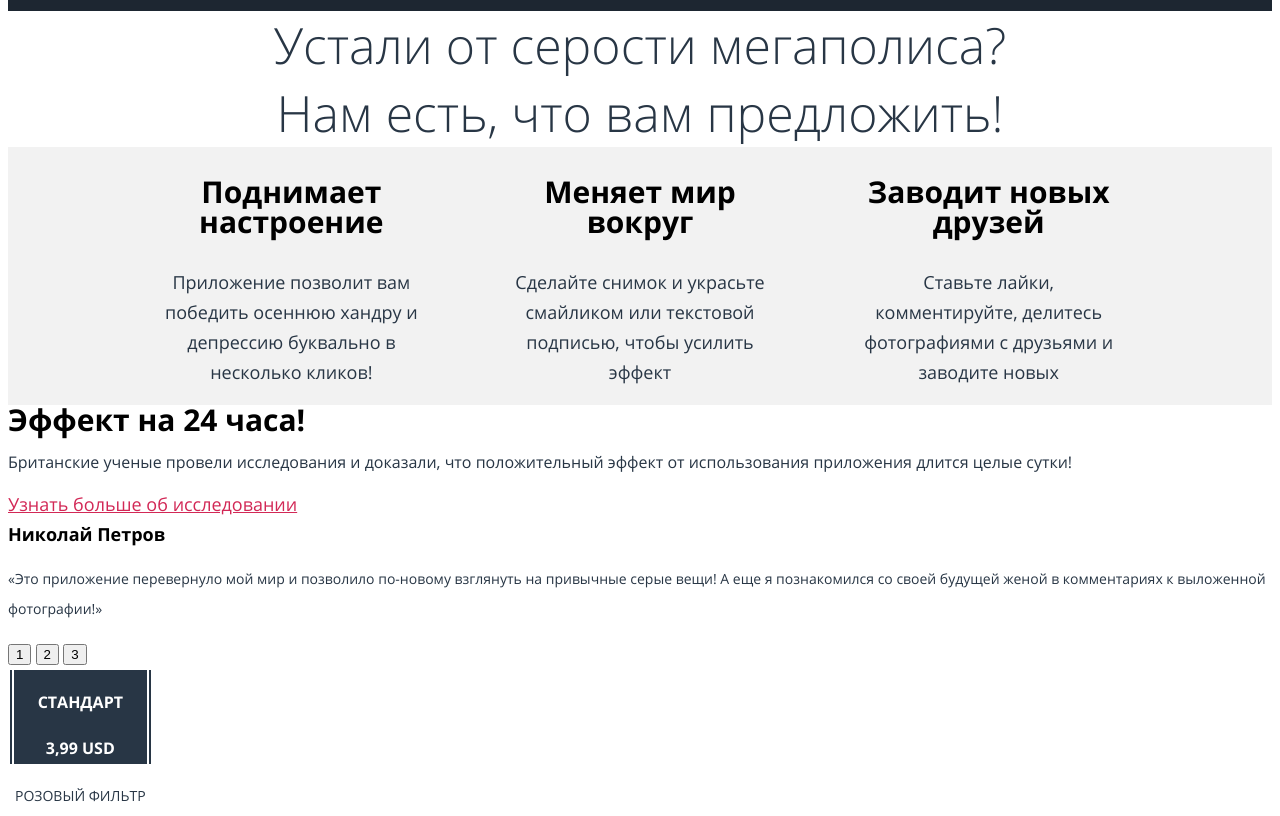
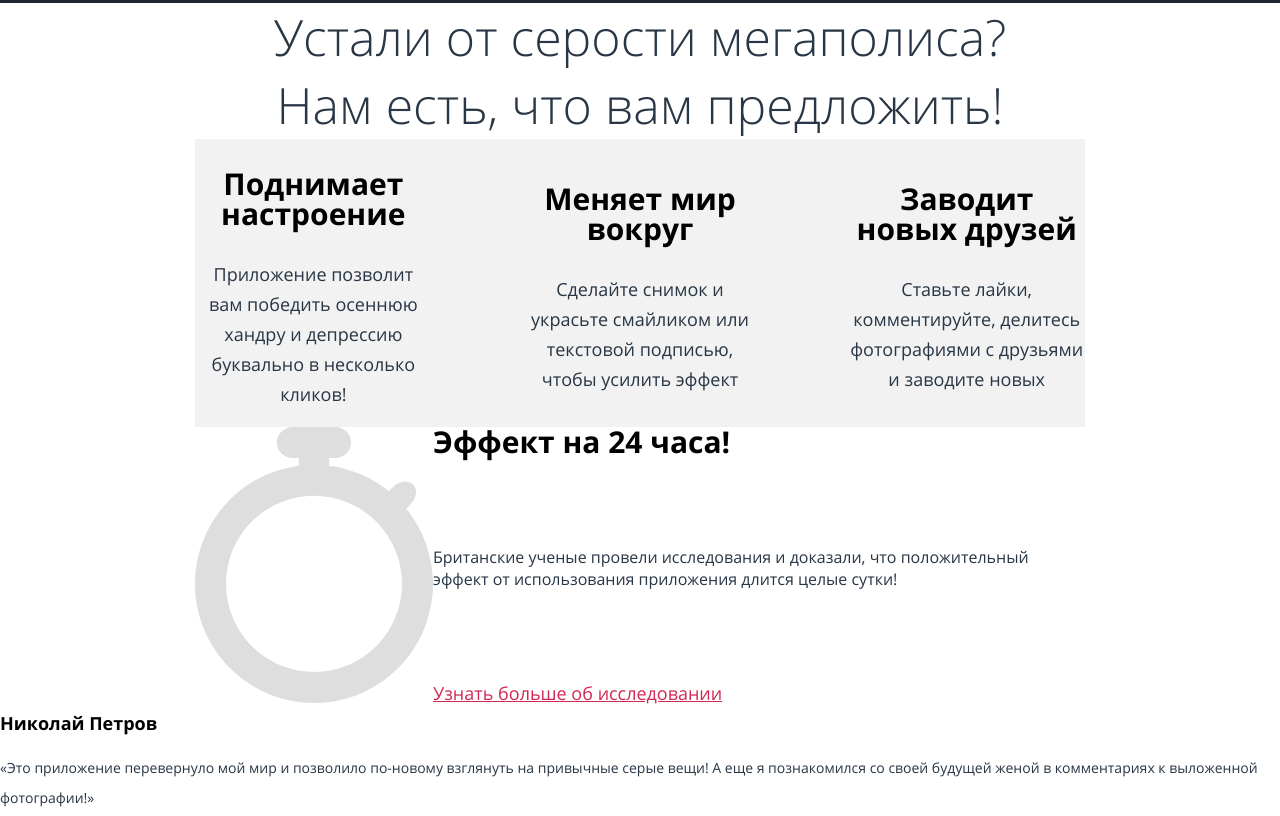
Before and after one commit to Ismailova4/1394731-pink-20, a plain HTML site: page source/index.html in a window 1280 px wide. Shown: the part 390-1206 px from the top of the page. Drawn offline with nearby package versions, Linux system fonts and the light colour scheme; files that its build step writes are made by us from their sources.

Commit message:
Адаптивные сетки базовых блоков

```diff
--- a/source/index.html
+++ b/source/index.html
@@ -99,6 +99,7 @@
        </section>
        <section class="features">
         <h2 class="visually-hidden">Преимущества</h2>
+        <div class="features__wrapper">
          <div class="features__description_wrapper">
           <p class="features__description_item">
             Устали от серости мегаполиса?
@@ -133,10 +134,17 @@
            </p>
          </div>
         </div>
+       </div>
        </section>
        <section class="research">
          <h2 class="visually-hidden">Эффект</h2>
         <div class="research__wrapper">
+          <div class="research__svg_wrapper">
+           <svg class="research__svg-icon" width="238" height="276" viewBox="0 0 238 276" fill="none" xmlns="http://www.w3.org/2000/svg">
+            <path d="M211.314 81.6277L215.587 77.3408C221.752 71.1663 222.878 62.1925 218.086 57.4017C213.294 52.6109 204.334 53.7227 198.176 59.8971L193.871 64.208C176.746 50.2779 156.074 41.4187 134.187 38.6304V30.9603H140.305C149.019 30.9603 156.151 23.994 156.151 15.4842C156.151 6.97427 149.019 0 140.305 0H97.7208C89.0075 0 81.8755 6.96627 81.8755 15.4842C81.8755 24.002 89.0075 30.9603 97.7208 30.9603H103.839V38.6304C77.6967 41.9933 53.4093 53.9522 34.7872 72.6308C16.1652 91.3093 4.26218 115.651 0.945904 141.835C-2.37038 168.02 3.08772 194.566 16.4638 217.309C29.8399 240.052 50.377 257.704 74.8528 267.496C99.3286 277.288 126.358 278.665 151.7 271.412C177.042 264.16 199.263 248.687 214.875 227.421C230.488 206.156 238.609 180.302 237.964 153.915C237.32 127.529 227.946 102.103 211.314 81.6277ZM119.013 244.947C101.61 244.947 84.5984 239.779 70.1286 230.097C55.6589 220.414 44.3813 206.652 37.7219 190.551C31.0625 174.45 29.3205 156.733 32.7162 139.64C36.1119 122.547 44.4927 106.847 56.7989 94.5241C69.105 82.2015 84.7837 73.81 101.852 70.411C118.921 67.012 136.613 68.7581 152.69 75.4285C168.768 82.0989 182.509 93.3939 192.176 107.885C201.844 122.377 207.003 139.413 207.001 156.841C206.999 180.209 197.728 202.619 181.227 219.142C164.726 235.665 142.347 244.947 119.013 244.947Z" fill="#DEDEDE"/>
+           </svg>
+          </div>
+          <div class="research__text_wrapper">
            <h3 class="research__heading">Эффект на 24 часа!</h3>
              <p class="research__content">
               Британские ученые провели исследования и доказали, что положительный эффект от использования приложения длится целые сутки!
@@ -144,6 +152,7 @@
              <a class="research__link" href="#">
               Узнать больше об исследовании
              </a>
+          </div>
         </div>
        </section>
        <section class="reviews">
--- a/source/sass/_features.scss
+++ b/source/sass/_features.scss
@@ -1,7 +1,7 @@
 .features {
     font-family: "OpenSans", "Arial", sans-serif;
-    background-image: url('../img/iphone-screen-mobile@1x.png');
-    background-repeat: no-repeat;
+    /*background-image: url('../img/iphone-screen-mobile@1x.png');
+    background-repeat: no-repeat; */
 
     &__description_wrapper {
         background-color: $white;
@@ -65,7 +65,7 @@
             column-gap: 90px;
             align-self: center;
             justify-self: center;
-            padding: 0 154px;
+            /*padding: 0 154px;*/
         }
     }
 
@@ -76,6 +76,23 @@
 }
 
 .features {
+
+    &__wrapper {
+
+        @media (min-width: $mobile-width) {
+
+        }
+
+        @media (min-width: $tablet-width) {
+           width: 620px;
+           margin: 0 auto;
+        }
+
+        @media (min-width: $desktop-width) {
+           width: 890px;
+           margin: 0 auto;
+        }
+    }
 
     &__definition {
       color: $black;
--- a/source/sass/_research.scss
+++ b/source/sass/_research.scss
@@ -7,27 +7,29 @@
     }
 
     @media (min-width: $tablet-width) {
-        display: block;
+        display: flex;
+        flex-direction: column;
+        justify-content: space-between;
     }
 
     @media (min-width: $desktop-width) {
-        display: block;
+        display: flex;
+        flex-direction: column;
+        justify-content: space-between;
     }
 
-    &__wrapper {
+    @media (min-width: $mobile-width) {
 
-        @media (min-width: $tablet-width) {
-            display: flex;
-            flex-direction: column;
-            justify-content: space-between;
-        }
+    }
 
-        @media (min-width: $desktop-width) {
-            display: flex;
-            flex-direction: column;
-            justify-content: space-between;
-        }
+    @media (min-width: $tablet-width) {
+       width: 620px;
+       margin: 0 auto;
+    }
 
+    @media (min-width: $desktop-width) {
+       width: 890px;
+       margin: 0 auto;
     }
 
     &__heading {
@@ -58,4 +60,16 @@
             line-height: 30px;
         }
     }
+
+    &__wrapper {
+        display: flex;
+        justify-content: space-between;
+    }
 }
+
+.research__text_wrapper {
+     display: flex;
+     flex-direction: column;
+     justify-content: space-between;
+     align-items: flex-start;
+}
--- a/source/sass/_variables.scss
+++ b/source/sass/_variables.scss
@@ -52,6 +52,10 @@ $desktop-width: 1200px;
     grid-template-rows: min-content 1fr min-content;
 }
 
+body {
+    margin: 0;
+}
+
 .visually-hidden {
     position: absolute;
     clip: rect(0 0 0 0);
```
Lines whose indentation alone changed are shown as unchanged.
